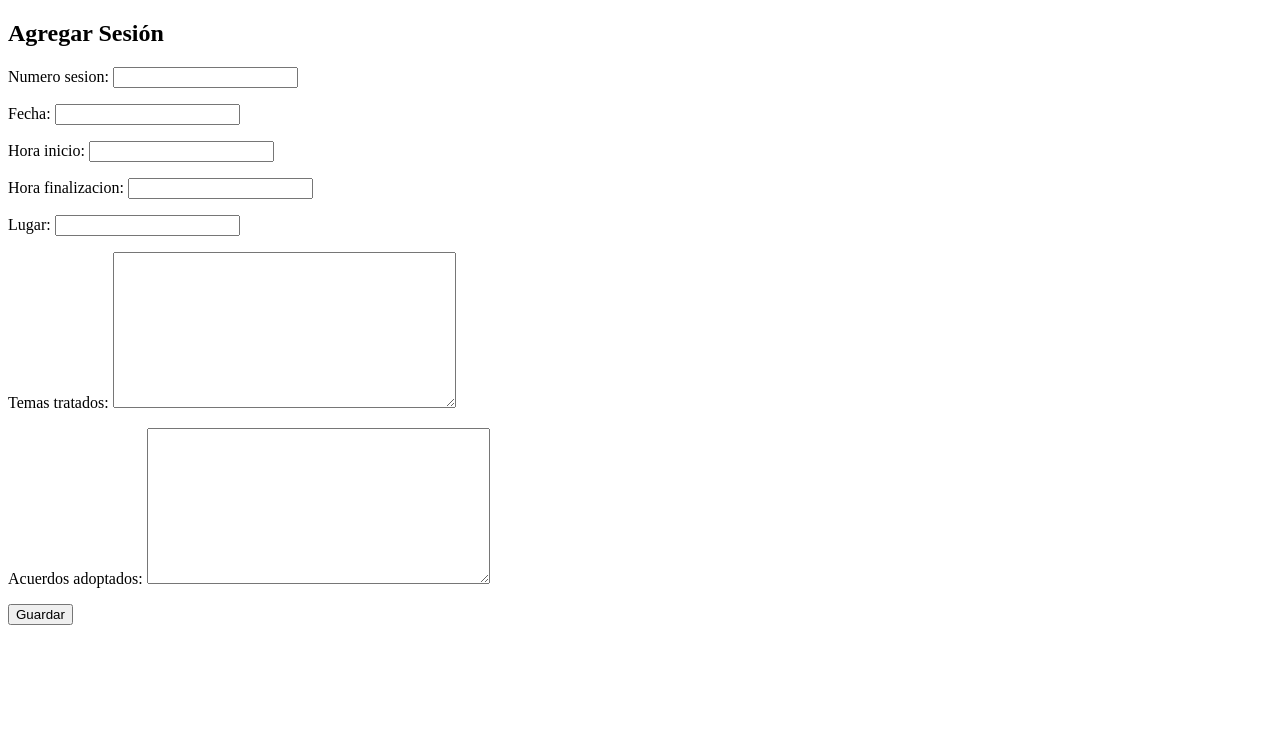
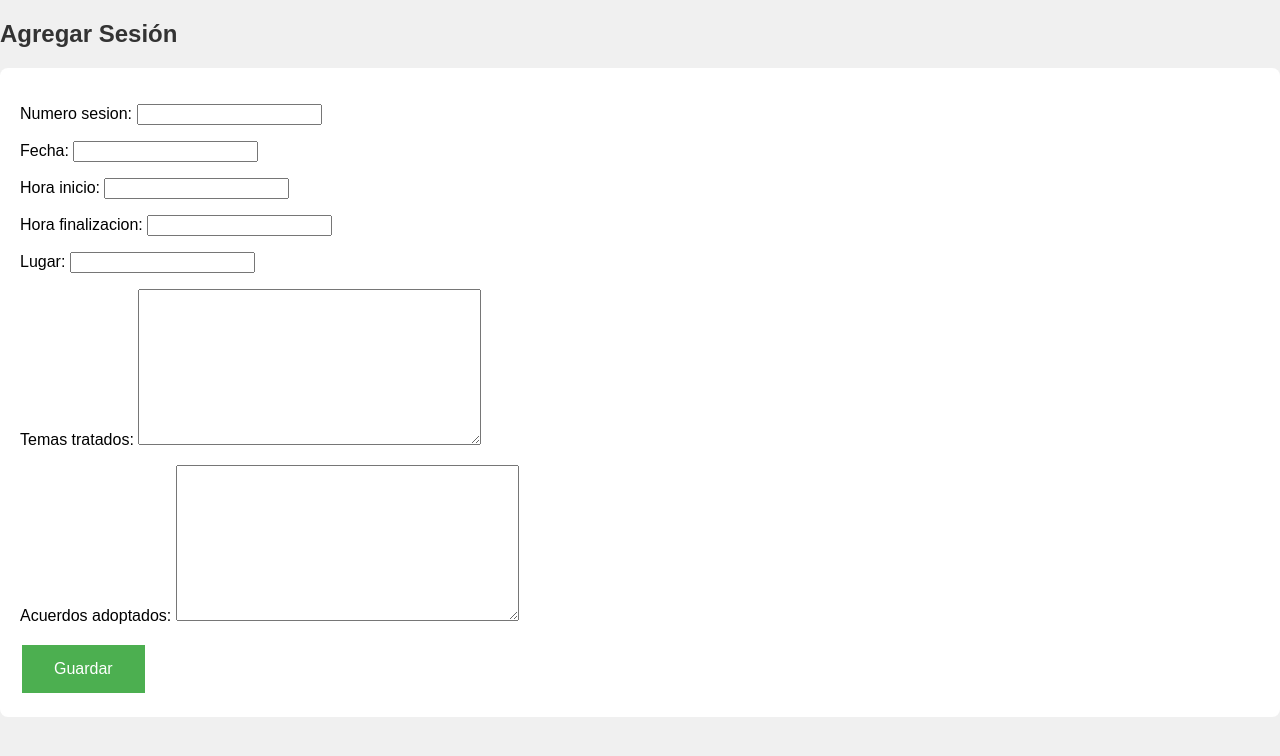
Before and after one commit to joslopmol1/TFG, a Django app: page /agregar-sesion/ in a window 1280 px wide. Shown: the top 756 px of the page. Run offline with Django 3.2, Linux system fonts and the light colour scheme.

Commit message:
Styles and sanatize code

```diff
--- a/administracion_tareas/static/css/estilos.css
+++ b/administracion_tareas/static/css/estilos.css
@@ -1,3 +1,35 @@
+
+body {
+  font-family: Arial, sans-serif;
+  margin: 0;
+  padding: 0;
+  background-color: #f0f0f0;
+}
+.container {
+  width: 80%;
+  margin: auto;
+  padding: 20px;
+}
+h2 {
+  color: #333;
+}
+form {
+  background-color: #fff;
+  padding: 20px;
+  border-radius: 8px;
+}
+button {
+  background-color: #4CAF50; /* Green */
+  border: none;
+  color: white;
+  padding: 15px 32px;
+  text-align: center;
+  text-decoration: none;
+  display: inline-block;
+  font-size: 16px;
+  margin: 4px 2px;
+  cursor: pointer;
+}
 .contenido {
     font-family: Arial, sans-serif;
     font-size: 14px;
--- a/administracion_tareas/templates/agregar_asistente.html
+++ b/administracion_tareas/templates/agregar_asistente.html
@@ -1,9 +1,8 @@
-<!-- En el archivo agregar_asistente.html -->
-
 <!DOCTYPE html>
 <html>
 <head>
     <title>Agregar Asistente</title>
+    <link rel="stylesheet" type="text/css" href="../static/css/estilos.css">
 </head>
 <body>
     <h2>Agregar Asistente</h2>
--- a/administracion_tareas/templates/agregar_sesion.html
+++ b/administracion_tareas/templates/agregar_sesion.html
@@ -1,9 +1,8 @@
-<!-- En el archivo agregar_sesion.html -->
-
 <!DOCTYPE html>
 <html>
 <head>
     <title>Agregar Sesión</title>
+    <link rel="stylesheet" type="text/css" href="../static/css/estilos.css">
 </head>
 <body>
     <h2>Agregar Sesión</h2>
--- a/administracion_tareas/templates/cargar_archivo.html
+++ b/administracion_tareas/templates/cargar_archivo.html
@@ -2,6 +2,7 @@
 <html>
 <head>
     <title>Cargar Archivo</title>
+    <link rel="stylesheet" type="text/css" href="../static/css/estilos.css">
 </head>
 <body>
     <h2>Cargar Archivo</h2>
--- a/administracion_tareas/templates/mostrar_contenido.html
+++ b/administracion_tareas/templates/mostrar_contenido.html
@@ -2,6 +2,7 @@
 <html>
 <head>
     <title>Contenido del Archivo</title>
+    <link rel="stylesheet" type="text/css" href="../static/css/estilos.css">
 </head>
 <body>
     <h2>Contenido del Archivo</h2>
```
